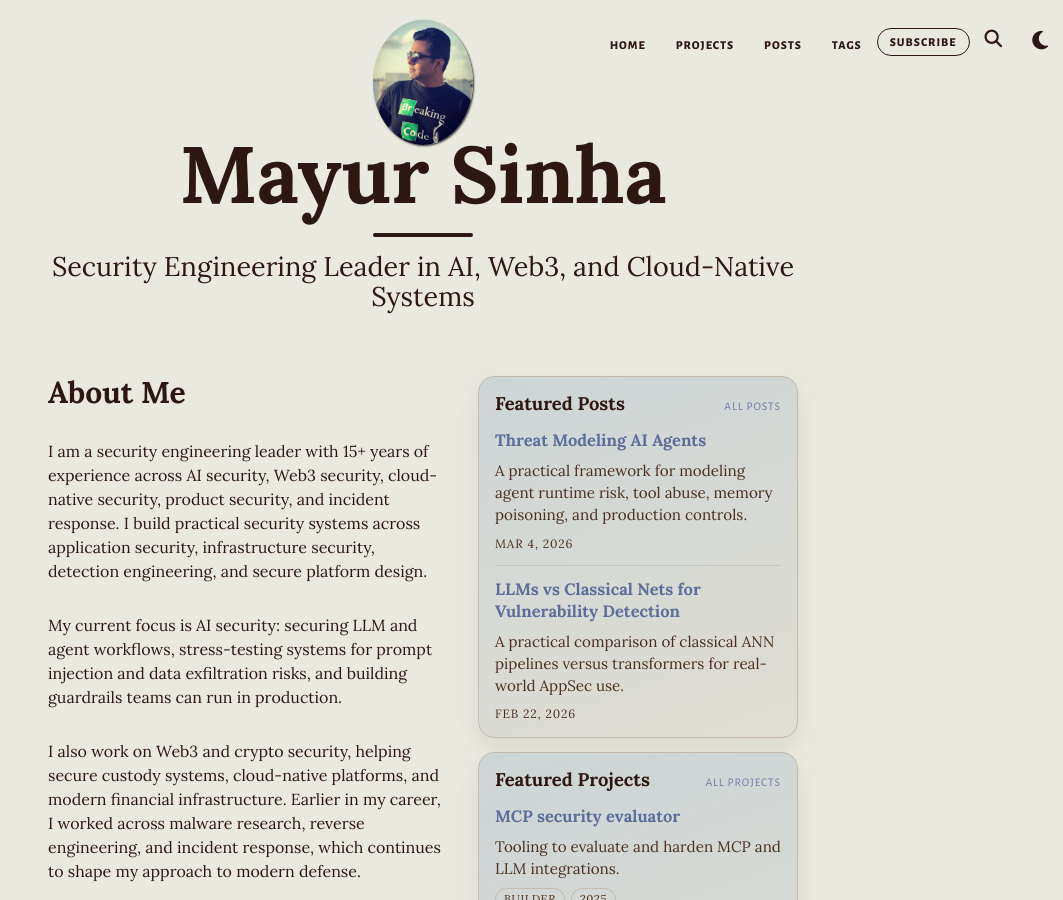
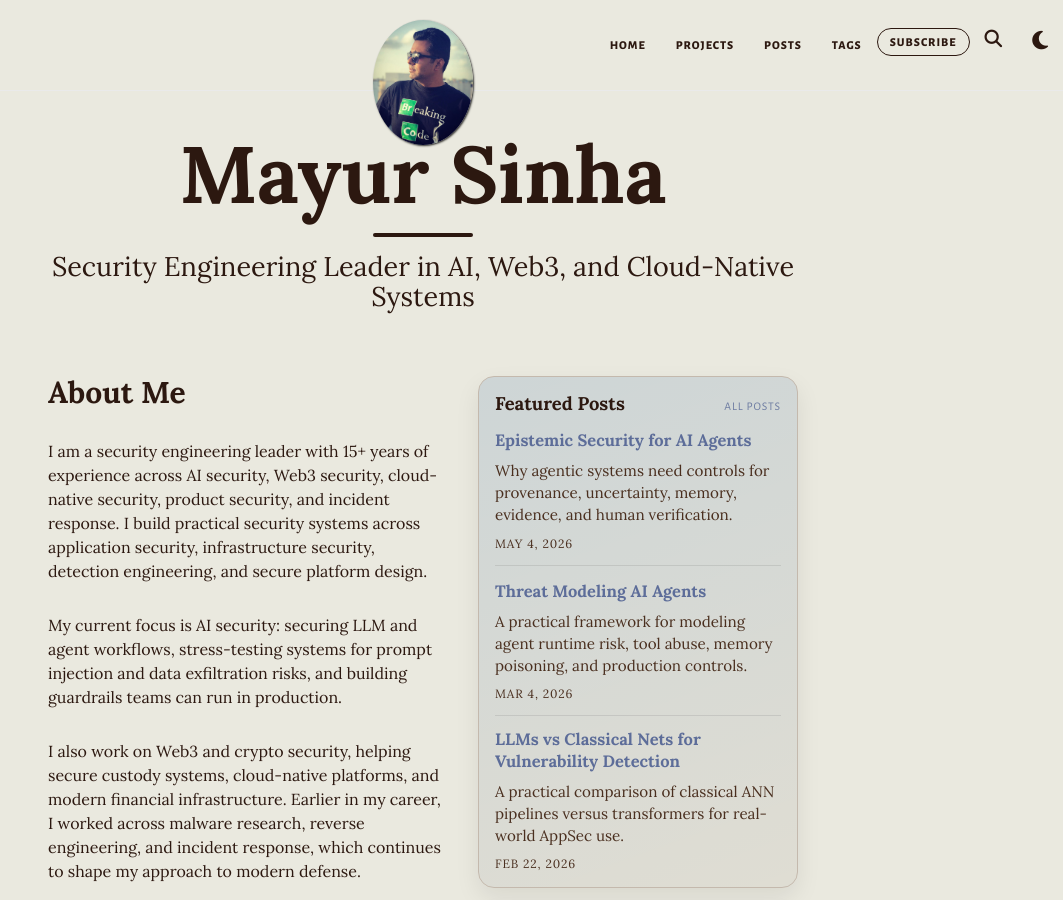
Before and after one commit to themayursinha/blog, a Jekyll site: the page built from index.md, in a window 1280 px wide and 900 px high. Shown: the whole window, without its empty margins (217-1280 px from the left). Built offline with Jekyll 4.4.1, drawn with Linux system fonts in a browser that asks for light colours.

Commit message:
Fix featured post title match

```diff
--- a/index.md
+++ b/index.md
@@ -6,7 +6,7 @@ description: Security engineering leader with 15+ years of experience across AI
 meta-title: Mayur Sinha | Security Engineering Leader
 use-site-title: false
 featured_posts:
-  - title: "Epistemic Security: The Missing Control Plane for AI Agents"
+  - title: Epistemic security - The missing control plane for AI agents
     card_title: Epistemic Security for AI Agents
     summary: Why agentic systems need controls for provenance, uncertainty, memory, evidence, and human verification.
   - title: Threat Modeling Autonomous AI Agents in Production
```
